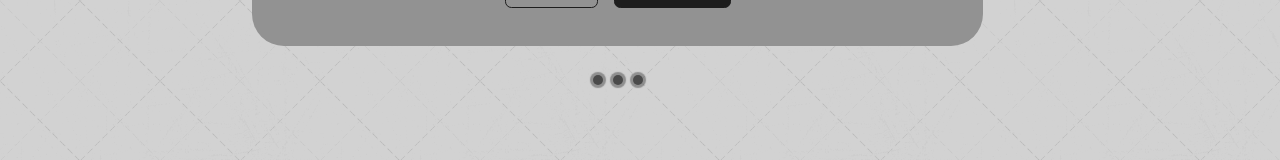
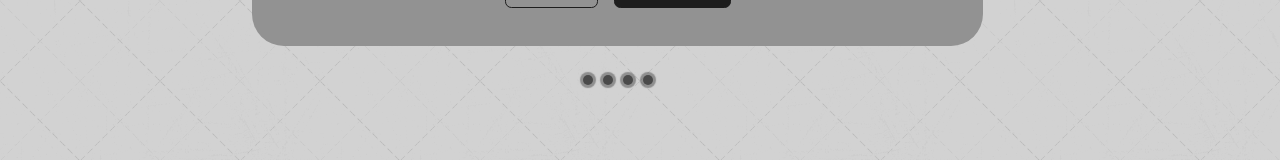
Before and after one commit to CRMAD15/Portfolio, a React (Create React App) app: page / in a window 1280 px wide. Shown: the part 3039-3199 px from the top of the page. Built offline with nearby package versions, Linux system fonts and the light colour scheme.

Commit message:
add last project

```diff
--- a/src/assets/portfolio.json
+++ b/src/assets/portfolio.json
@@ -19,5 +19,12 @@
         "title": "Tenet-game",
         "github": "https://github.com/CRMAD15/TENET",
         "demo": "https://github.com/CRMAD15/TENET"
+    },
+    {
+        "id": 4,
+        "image": "Weatherapp.png",
+        "title": "Weather_app",
+        "github": "https://github.com/CRMAD15/weather-app",
+        "demo": "https://crmad15.github.io/weather-app/"
     }
 ]
--- a/src/index.css
+++ b/src/index.css
@@ -1,4 +1,5 @@
 @import url('https://fonts.googleapis.com/css2?family=Poppins:wght@300;400;500;600&family=Quicksand:wght@300;500&display=swap');
+
 
 * {
     margin: 0;
@@ -20,7 +21,7 @@
     --color-white: #fff;
     --color-light: rgba(56, 56, 56, 0.6);
     /* --color-light: rgba(255, 255, 255, 0.8); */
-    font-style: ;
+    font-style: normal;
 
 
 
```
Also changed, not shown: src/assets/Weatherapp.png (added).
